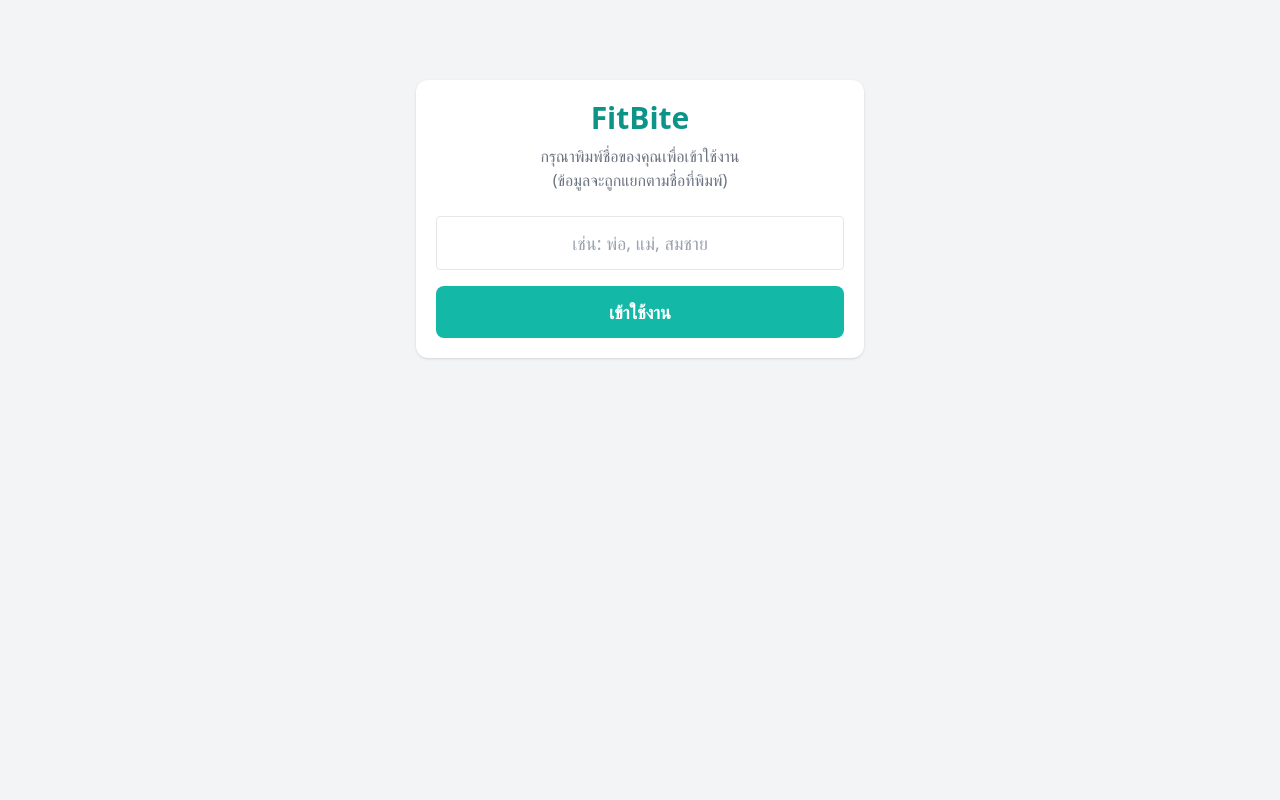
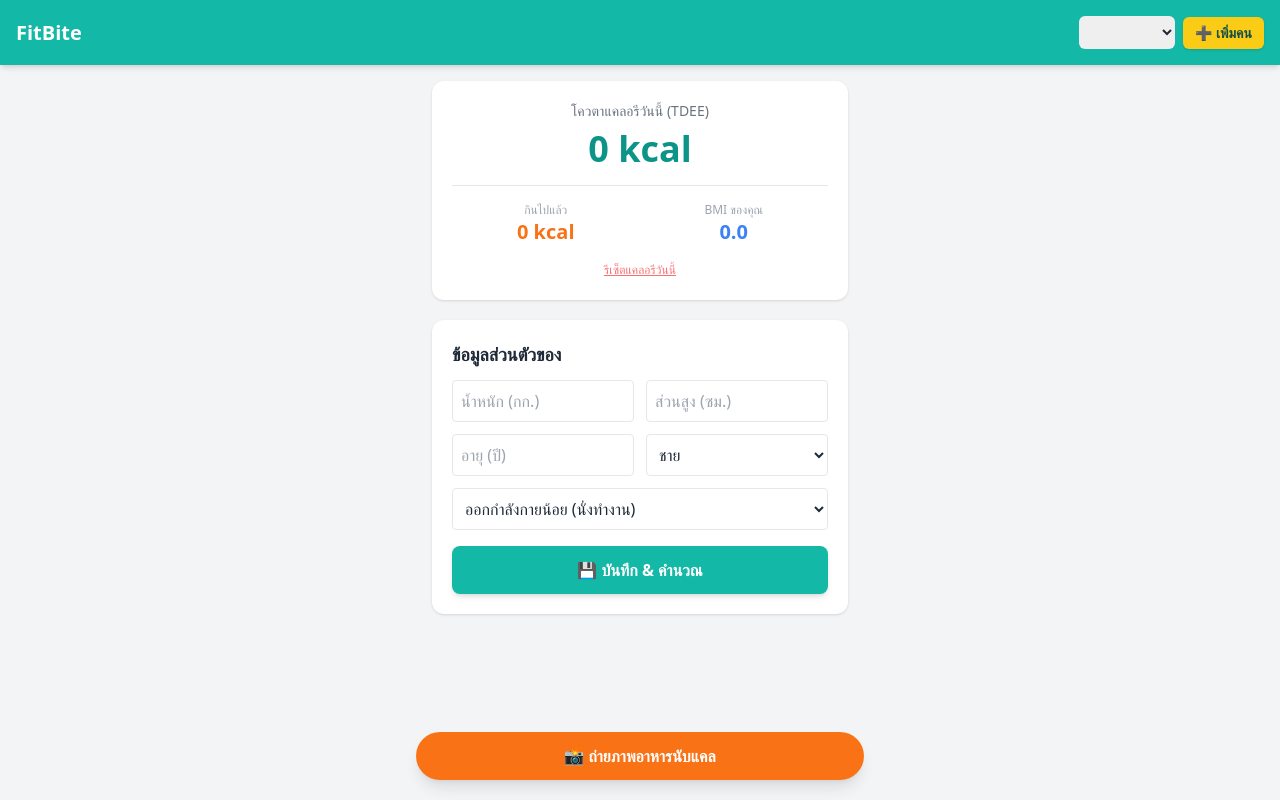
Before and after one commit to 0996352520a/-NUBCalorie, a plain HTML site: page index.html in a window 1280 px wide. Drawn offline with nearby package versions, Linux system fonts and the light colour scheme.

Commit message:
Update index.html

```diff
--- a/index.html
+++ b/index.html
@@ -10,26 +10,24 @@
 </head>
 <body class="bg-gray-100 text-gray-800 pb-20">
 
-    <!-- หน้าเลือกระบุตัวตน (Login) -->
-    <div id="loginScreen" class="p-5 max-w-md mx-auto mt-20 bg-white rounded-xl shadow text-center">
-        <h1 class="text-3xl font-bold mb-2 text-teal-600">FitBite</h1>
-        <p class="mb-6 text-gray-500">กรุณาพิมพ์ชื่อของคุณเพื่อเข้าใช้งาน<br>(ข้อมูลจะถูกแยกตามชื่อที่พิมพ์)</p>
-        <input type="text" id="usernameInput" placeholder="เช่น: พ่อ, แม่, สมชาย" class="border p-3 rounded w-full mb-4 text-center text-lg">
-        <button onclick="login()" class="bg-teal-500 text-white w-full py-3 rounded-lg font-bold text-lg">เข้าใช้งาน</button>
+    <!-- แถบด้านบน: เลือกระบุตัวตนจากในแอป -->
+    <div class="bg-teal-500 text-white p-4 flex justify-between items-center shadow-md sticky top-0 z-10">
+        <span class="text-xl font-bold">FitBite</span>
+        <div class="flex items-center gap-2">
+            <!-- กล่องเลือกชื่อคน -->
+            <select id="userSelector" onchange="switchUser()" class="text-gray-800 p-1.5 rounded-md text-sm w-24 font-bold border-none outline-none">
+                <!-- รายชื่อจะถูกดึงมาใส่ตรงนี้อัตโนมัติ -->
+            </select>
+            <!-- ปุ่มเพิ่มคน -->
+            <button onclick="addNewUser()" class="bg-yellow-400 text-teal-900 px-3 py-1.5 rounded-md text-sm font-bold shadow active:bg-yellow-500">➕ เพิ่มคน</button>
+        </div>
     </div>
 
-    <!-- หน้าต่างแอปหลัก (จะซ่อนไว้จนกว่าจะใส่ชื่อ) -->
-    <div id="mainApp" class="hidden">
+    <!-- หน้าต่างแอปหลัก -->
+    <div id="mainApp" class="p-4 max-w-md mx-auto">
 
-        <!-- แถบด้านบน -->
-        <div class="bg-teal-500 text-white p-4 flex justify-between items-center shadow-md">
-            <span class="text-lg font-bold">FitBite</span>
-            <span class="text-sm">ผู้ใช้: <span id="currentUserName" class="font-bold text-yellow-300"></span> <button onclick="logout()" class="ml-3 underline text-gray-200">สลับผู้ใช้</button></span>
-        </div>
-
-        <div class="p-4 max-w-md mx-auto">
         <!-- แดชบอร์ดสรุปข้อมูล -->
-            <div class="bg-white rounded-xl shadow p-5 mb-5 text-center">
+        <div class="bg-white rounded-xl shadow p-5 mb-5 text-center relative overflow-hidden">
             <h2 class="text-gray-500 text-sm">โควตาแคลอรีวันนี้ (TDEE)</h2>
             <div class="text-4xl font-bold text-teal-600 my-2"><span id="tdeeDisplay">0</span> kcal</div>
             <div class="flex justify-around mt-4 border-t pt-4">
@@ -47,22 +45,22 @@
 
         <!-- ตั้งค่าโปรไฟล์ -->
         <div class="bg-white rounded-xl shadow p-5 mb-5">
-                <h2 class="font-bold text-lg mb-3">ข้อมูลส่วนตัว</h2>
+            <h2 class="font-bold text-lg mb-3">ข้อมูลส่วนตัวของ <span id="profileNameDisplay" class="text-teal-600"></span></h2>
             <div class="grid grid-cols-2 gap-3 mb-3">
                 <input type="number" id="weight" placeholder="น้ำหนัก (กก.)" class="border p-2 rounded w-full">
                 <input type="number" id="height" placeholder="ส่วนสูง (ซม.)" class="border p-2 rounded w-full">
                 <input type="number" id="age" placeholder="อายุ (ปี)" class="border p-2 rounded w-full">
-                    <select id="gender" class="border p-2 rounded w-full">
+                <select id="gender" class="border p-2 rounded w-full bg-white">
                     <option value="male">ชาย</option>
                     <option value="female">หญิง</option>
                 </select>
             </div>
-                <select id="activity" class="border p-2 rounded w-full mb-3">
+            <select id="activity" class="border p-2 rounded w-full mb-4 bg-white">
                 <option value="1.2">ออกกำลังกายน้อย (นั่งทำงาน)</option>
                 <option value="1.55">ปานกลาง (3-5 วัน/สัปดาห์)</option>
                 <option value="1.725">มาก (ออกกำลังหนักทุกวัน)</option>
             </select>
-                <button onclick="saveProfile()" class="bg-teal-500 text-white w-full py-2 rounded-lg font-bold">บันทึก & คำนวณ</button>
+            <button onclick="saveProfile()" class="bg-teal-500 text-white w-full py-3 rounded-lg font-bold shadow-md active:bg-teal-600">💾 บันทึก & คำนวณ</button>
         </div>
     </div>
 
@@ -73,17 +71,16 @@
             <input type="file" accept="image/*" capture="environment" id="cameraInput" class="hidden" onchange="analyzeFood(event)">
         </label>
     </div>
-    </div>
 
-    <!-- หน้าต่างโหลด -->
+    <!-- หน้าต่างโหลดโหลด -->
     <div id="loading" class="hidden fixed inset-0 bg-black bg-opacity-50 flex items-center justify-center z-50">
-        <div class="bg-white p-5 rounded-lg text-center">
-            <div class="text-xl mb-2">🤖</div>
-            <div>AI กำลังวิเคราะห์...</div>
+        <div class="bg-white p-5 rounded-lg text-center shadow-xl">
+            <div class="text-3xl mb-2 animate-bounce">🤖</div>
+            <div class="font-bold text-gray-700">AI กำลังวิเคราะห์...</div>
         </div>
     </div>
 
-    <!-- จุดที่แก้ปัญหาการกดไม่ไป: บังคับโหลดไฟล์ใหม่ -->
-    <script src="app.js?v=3"></script>
+    <!-- บังคับโหลดไฟล์ใหม่ -->
+    <script src="app.js?v=4"></script>
 </body>
 </html>
```
Lines whose indentation alone changed are shown as unchanged.
